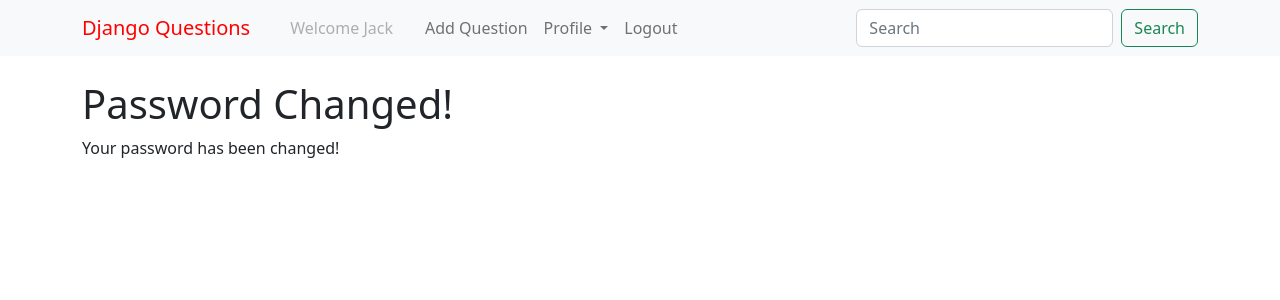
After one commit to JackM15/Django_Question_App, a Django app: page /password_change/done/ in a window 1280 px wide. The commit adds this page. Shown: the top 300 px of the page. Run offline with Django 4.2, Linux system fonts and the light colour scheme; a user stored in the database is signed in.

Commit message:
Custom password change added

```diff
--- a/templates/navbar.html
+++ b/templates/navbar.html
@@ -24,7 +24,7 @@
               Profile
             </a>
             <ul class="dropdown-menu" aria-labelledby="navbarDropdown">
-              <li><a class="dropdown-item" href="#">Change Password</a></li>
+              <li><a class="dropdown-item" href="{% url 'password_change' %}">Change Password</a></li>
               <li><a class="dropdown-item" href="#">Change Account Details</a></li>
               <li><hr class="dropdown-divider"></li>
               <li><a class="dropdown-item" href="#">Questions & Answers</a></li>
--- /dev/null
+++ b/templates/registration/password_change_done.html
@@ -0,0 +1,10 @@
+{% extends "base.html" %}
+
+{% block title %} Password Changed! {% endblock title %}
+
+{% block body %}
+    <div class="container mt-4">
+        <h1>Password Changed!</h1>
+        <p>Your password has been changed!</p>
+    </div>
+{% endblock body %}
--- a/users/urls.py
+++ b/users/urls.py
@@ -1,7 +1,9 @@
 from django.urls import path
-from django.contrib.auth.views import LoginView, LogoutView
+from django.contrib.auth.views import LoginView, LogoutView, PasswordChangeView, PasswordChangeDoneView
 
 urlpatterns = [
     path('login/', LoginView.as_view(), name='login'),
     path('logout/', LogoutView.as_view(), name='logout'),
+    path('password_change/', PasswordChangeView.as_view(), name='password_change'),
+    path('password_change/done/', PasswordChangeDoneView.as_view(), name='password_change_done'),
 ]
```
Also changed, not shown: templates/registration/password_change_form.html (added, +24 -0 lines), db.sqlite3.
